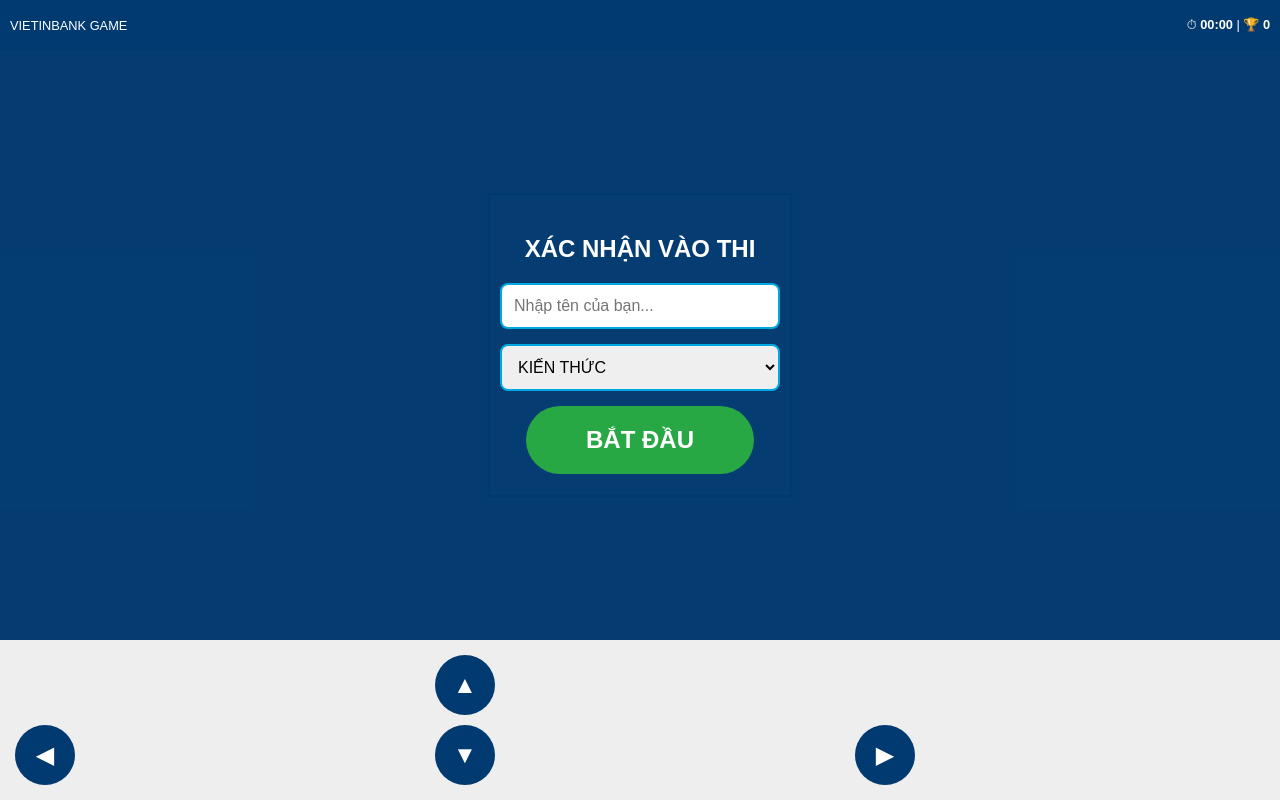
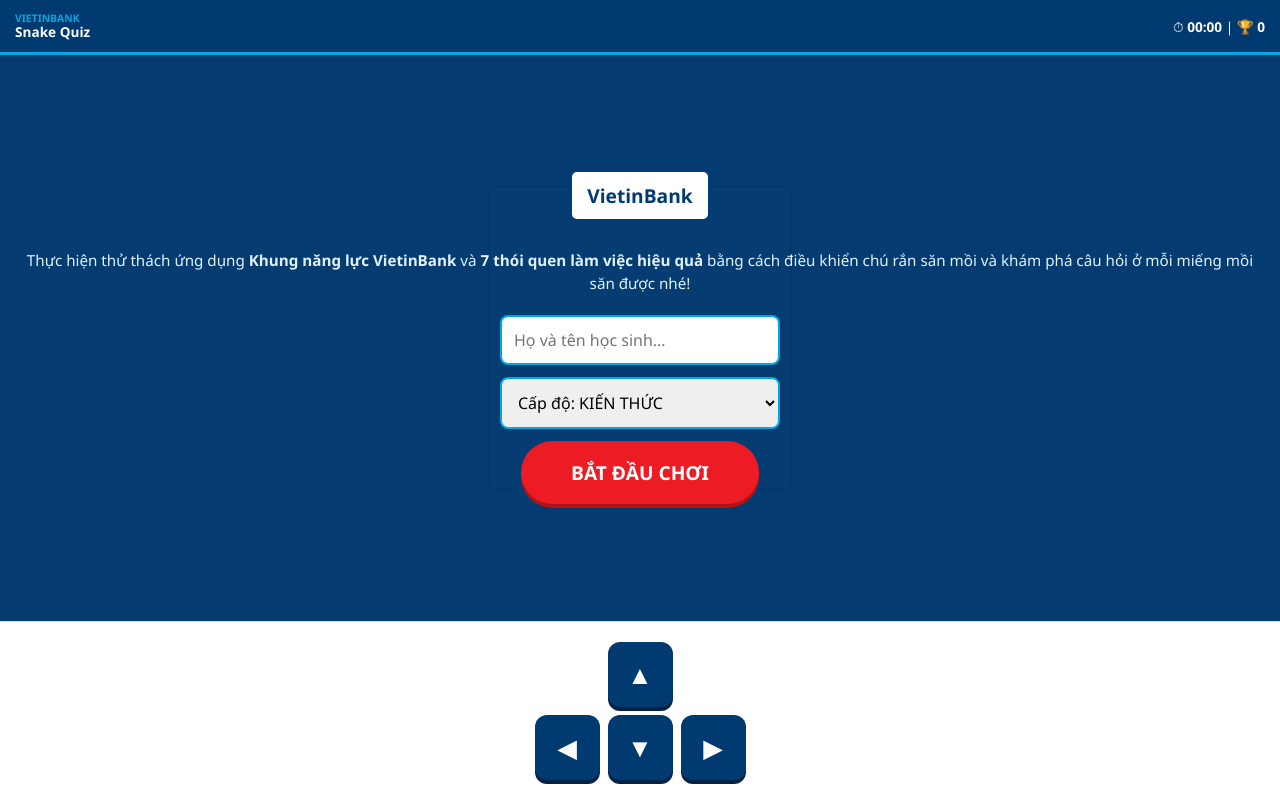
Before and after one commit to hahuongtrang697-lgtm/-ng-d-ng-Khung-n-ng-l-c-VietinBank-v-7-th-i-quen-l-m-vi-c-hi-u-qu-, a plain HTML site: page index.html in a window 1280 px wide. Drawn offline with Linux system fonts and the light colour scheme.

Commit message:
Update index.html

```diff
--- a/index.html
+++ b/index.html
@@ -3,83 +3,147 @@
 <head>
     <meta charset="UTF-8">
     <meta name="viewport" content="width=device-width, initial-scale=1.0, maximum-scale=1.0, user-scalable=no">
-    <title>VietinBank Game</title>
+    <title>VietinBank - Khung năng lực & 7 Thói quen</title>
     <style>
-        :root { --primary: #00a8e1; --secondary: #003a70; --bg: #f4f7f9; --success: #28a745; }
-        * { box-sizing: border-box; font-family: 'Arial', sans-serif; touch-action: manipulation; }
+        :root {
+            --vtb-blue-dark: #003a70;
+            --vtb-blue-light: #00a8e1;
+            --vtb-red: #ed1c24;
+            --bg: #f0f4f7;
+        }
+        * { box-sizing: border-box; font-family: 'Segoe UI', Arial, sans-serif; touch-action: manipulation; }
         body { margin: 0; background: var(--bg); display: flex; flex-direction: column; height: 100vh; overflow: hidden; }
-        header { height: 50px; background: var(--secondary); color: white; display: flex; align-items: center; padding: 0 10px; justify-content: space-between; flex-shrink: 0; }
-        #game-container { flex: 1; position: relative; background: #ddd; display: flex; justify-content: center; align-items: center; }
-        canvas { background: white; border: 2px solid var(--secondary); max-width: 95%; height: auto; }
 
-        .overlay { position: absolute; inset: 0; background: rgba(0, 58, 112, 0.98); display: flex; flex-direction: column; justify-content: center; align-items: center; z-index: 9999; color: white; padding: 20px; }
+        header {
+            height: 55px; background: var(--vtb-blue-dark); color: white;
+            display: flex; align-items: center; padding: 0 15px;
+            justify-content: space-between; border-bottom: 3px solid var(--vtb-blue-light);
+            flex-shrink: 0;
+        }
+
+        #game-container { flex: 1; position: relative; background: #d1d9e0; display: flex; justify-content: center; align-items: center; }
+        canvas { background: white; border: 2px solid var(--vtb-blue-dark); border-radius: 8px; box-shadow: 0 4px 10px rgba(0,0,0,0.1); max-width: 95%; height: auto; }
+
+        /* Lớp phủ mở đầu & Quiz */
+        .overlay {
+            position: absolute; inset: 0; background: rgba(0, 58, 112, 0.98);
+            display: flex; flex-direction: column; justify-content: center; align-items: center;
+            z-index: 9999; color: white; padding: 25px; text-align: center;
+        }
         .hidden { display: none !important; }
 
-        input, select { padding: 12px; width: 100%; max-width: 280px; border-radius: 8px; border: 2px solid var(--primary); margin-bottom: 15px; font-size: 16px; } /* 16px để mobile ko tự zoom */
+        .intro-text { font-size: 0.95rem; line-height: 1.5; margin-bottom: 20px; color: #e0f2ff; }
+        input, select {
+            padding: 12px; width: 100%; max-width: 280px; border-radius: 8px;
+            border: 2px solid var(--vtb-blue-light); margin-bottom: 12px; font-size: 16px;
+        }
 
         .btn-start {
-            background: var(--success); color: white; padding: 20px 60px; border: none; border-radius: 50px;
-            font-size: 1.5rem; font-weight: bold; cursor: pointer; -webkit-tap-highlight-color: transparent;
+            background: var(--vtb-red); color: white; padding: 18px 50px; border: none; border-radius: 50px;
+            font-size: 1.2rem; font-weight: bold; cursor: pointer; box-shadow: 0 4px 0 #b31217;
         }
+        .btn-start:active { transform: translateY(2px); box-shadow: none; }
 
-        .controls { display: grid; grid-template-columns: repeat(3, 1fr); gap: 10px; padding: 15px; background: #eee; flex-shrink: 0; }
-        .ctrl-btn { width: 60px; height: 60px; background: var(--secondary); color: white; border: none; border-radius: 50%; font-size: 1.5rem; }
-        .quiz-card { background: white; color: #333; padding: 20px; border-radius: 12px; width: 100%; max-width: 350px; }
-        .opt-btn { width: 100%; padding: 12px; margin-top: 10px; border: 1px solid #ccc; border-radius: 8px; text-align: left; }
+        /* Bộ điều khiển cụm mũi tên gần nhau */
+        .controls-wrapper {
+            background: #ffffff; padding: 20px 0; border-top: 1px solid #ddd; flex-shrink: 0;
+            display: flex; justify-content: center; align-items: center;
+        }
+        .d-pad {
+            display: grid;
+            grid-template-columns: repeat(3, 65px);
+            grid-template-rows: repeat(2, 65px);
+            gap: 8px;
+        }
+        .ctrl-btn {
+            width: 65px; height: 65px; background: var(--vtb-blue-dark); color: white;
+            border: none; border-radius: 12px; font-size: 1.6rem;
+            display: flex; align-items: center; justify-content: center;
+            box-shadow: 0 4px 0 #002244;
+        }
+        .ctrl-btn:active { background: var(--vtb-blue-light); transform: translateY(2px); box-shadow: none; }
+        .up { grid-column: 2; }
+        .left { grid-column: 1; grid-row: 2; }
+        .down { grid-column: 2; grid-row: 2; }
+        .right { grid-column: 3; grid-row: 2; }
+
+        .quiz-card { background: white; color: #333; padding: 20px; border-radius: 15px; width: 100%; max-width: 350px; border-top: 8px solid var(--vtb-red); }
+        .opt-btn {
+            width: 100%; padding: 14px; margin-top: 10px; border: 1px solid #ddd;
+            border-radius: 8px; text-align: left; background: #f9f9f9; font-weight: 500;
+        }
     </style>
 </head>
 <body>
 
 <header>
-    <div style="font-size: 0.8rem;">VIETINBANK GAME</div>
-    <div style="font-size: 0.8rem;">⏱ <b id="timer">00:00</b> | 🏆 <b id="score">0</b></div>
+    <div style="line-height: 1.2;">
+        <div style="font-size: 0.65rem; color: var(--vtb-blue-light); font-weight: bold;">VIETINBANK</div>
+        <div style="font-size: 0.85rem; font-weight: bold;">Snake Quiz</div>
+    </div>
+    <div style="font-size: 0.85rem;">⏱ <b id="timer">00:00</b> | 🏆 <b id="score">0</b></div>
 </header>
 
 <div id="game-container">
     <canvas id="gameCanvas"></canvas>
 
     <div id="menu-overlay" class="overlay">
-        <h2 style="margin-bottom:20px;">XÁC NHẬN VÀO THI</h2>
-        <input type="text" id="student-name" placeholder="Nhập tên của bạn...">
+        <div style="background: white; padding: 5px; border-radius: 5px; margin-bottom: 15px;">
+             <div style="color:var(--vtb-blue-dark); font-weight: bold; font-size: 1.2rem; padding: 5px 10px;">VietinBank</div>
+        </div>
+        <p class="intro-text">
+            Thực hiện thử thách ứng dụng <b>Khung năng lực VietinBank</b> và <b>7 thói quen làm việc hiệu quả</b> bằng cách điều khiển chú rắn săn mồi và khám phá câu hỏi ở mỗi miếng mồi săn được nhé!
+        </p>
+        <input type="text" id="student-name" placeholder="Họ và tên học sinh...">
         <select id="level-select">
-            <option value="easy">KIẾN THỨC</option>
-            <option value="medium">HIỂU</option>
-            <option value="hard">VẬN DỤNG</option>
+            <option value="easy">Cấp độ: KIẾN THỨC</option>
+            <option value="medium">Cấp độ: HIỂU</option>
+            <option value="hard">Cấp độ: VẬN DỤNG</option>
         </select>
-        <button class="btn-start" id="start-trigger">BẮT ĐẦU</button>
+        <button class="btn-start" id="start-trigger">BẮT ĐẦU CHƠI</button>
     </div>
 
     <div id="quiz-overlay" class="overlay hidden">
         <div class="quiz-card">
-            <h4 id="question-text">...</h4>
+            <h4 id="question-text" style="margin-top:0; color: var(--vtb-blue-dark);">...</h4>
             <div id="options-container"></div>
         </div>
     </div>
 </div>
 
-<div class="controls">
-    <div style="visibility:hidden"></div>
-    <button class="ctrl-btn" onmousedown="setDir('UP')" ontouchstart="setDir('UP')">▲</button>
-    <div style="visibility:hidden"></div>
-    <button class="ctrl-btn" onmousedown="setDir('LEFT')" ontouchstart="setDir('LEFT')">◀</button>
-    <button class="ctrl-btn" onmousedown="setDir('DOWN')" ontouchstart="setDir('DOWN')">▼</button>
-    <button class="ctrl-btn" onmousedown="setDir('RIGHT')" ontouchstart="setDir('RIGHT')">▶</button>
+<div class="controls-wrapper">
+    <div class="d-pad">
+        <button class="ctrl-btn up" ontouchstart="setDir('UP')" onmousedown="setDir('UP')">▲</button>
+        <button class="ctrl-btn left" ontouchstart="setDir('LEFT')" onmousedown="setDir('LEFT')">◀</button>
+        <button class="ctrl-btn down" ontouchstart="setDir('DOWN')" onmousedown="setDir('DOWN')">▼</button>
+        <button class="ctrl-btn right" ontouchstart="setDir('RIGHT')" onmousedown="setDir('RIGHT')">▶</button>
+    </div>
 </div>
 
 <script>
 const CONFIG = {
     settings: { gridSize: 15, fps: 5 },
     data: {
-        easy: [{ q: "Năng lực cốt lõi VietinBank có mấy giá trị?", a: ["5 giá trị", "6 giá trị", "7 giá trị"], c: 1 }, { q: "Thói quen 1 là gì?", a: ["Chủ động", "Hợp lực", "Thấu hiểu"], c: 0 }],
-        medium: [{ q: "Tư duy 'Cùng thắng' là thói quen số mấy?", a: ["4", "5", "6"], c: 0 }],
-        hard: [{ q: "Để 'Thấu hiểu' khách hàng, cần làm gì đầu tiên?", a: ["Nói về sp", "Lắng nghe chân thành", "Giảm giá"], c: 1 }]
+        easy: [
+            { q: "Năng lực cốt lõi VietinBank có mấy giá trị?", a: ["5 giá trị", "6 giá trị", "7 giá trị"], c: 1 },
+            { q: "Thói quen 1 trong 7 thói quen hiệu quả là gì?", a: ["Luôn chủ động", "Hợp lực", "Thấu hiểu"], c: 0 },
+            { q: "VietinBank đề cao giá trị: Khách hàng là...?", a: ["Người trả lương", "Trung tâm", "Người thân"], c: 1 },
+            { q: "Chữ S trong mục tiêu SMART nghĩa là gì?", a: ["Cụ thể", "Đo lường", "Khả thi"], c: 0 },
+            { q: "Kỹ năng làm việc nhóm thuộc năng lực nào?", a: ["Năng lực chuyên môn", "Năng lực hành vi", "Năng lực lãnh đạo"], c: 1 }
+        ],
+        medium: [
+            { q: "Ma trận Eisenhower giúp chúng ta phân loại công việc theo?", a: ["Dễ và Khó", "Khẩn cấp và Quan trọng", "Nhanh và Chậm"], c: 1 },
+            { q: "Tư duy 'Cùng thắng' (Win-Win) là thói quen số mấy?", a: ["Số 4", "Số 5", "Số 6"], c: 0 }
+        ],
+        hard: [
+            { q: "Để thực hiện tốt thói quen 'Thấu hiểu', bạn cần làm gì?", a: ["Ngắt lời khách hàng", "Lắng nghe chân thành", "Nói nhanh các giải pháp"], c: 1 }
+        ]
     }
 };
 
 let canvas, ctx, snake, food, direction, nextDirection, score, gameTimer, seconds, questions, currentQIdx, isPaused, gameState, playerName;
 const GS = CONFIG.settings.gridSize;
 
-// XỬ LÝ SỰ KIỆN BẮT ĐẦU CHO MOBILE
 document.addEventListener('DOMContentLoaded', () => {
     const btn = document.getElementById('start-trigger');
     const startFunc = (e) => {
@@ -98,7 +162,7 @@
 }
 
 function validateAndStart() {
-    if (gameState === 'PLAYING') return; // Tránh chạy 2 lần
+    if (gameState === 'PLAYING') return;
     playerName = document.getElementById('student-name').value.trim();
     if (!playerName) { alert("Vui lòng nhập tên!"); return; }
     startGame();
@@ -128,7 +192,7 @@
     if(direction === 'LEFT') head.x--;
     if(direction === 'RIGHT') head.x++;
     if(head.x < 0 || head.x >= canvas.width/GS || head.y < 0 || head.y >= canvas.height/GS || snake.some(s => s.x === head.x && s.y === head.y)) {
-        alert("Game Over! Điểm của bạn: " + score);
+        alert("Kết thúc! Điểm của bạn: " + score);
         location.reload();
         return;
     }
@@ -139,11 +203,15 @@
 
 function draw() {
     ctx.clearRect(0, 0, canvas.width, canvas.height);
+    // Vẽ thức ăn (Đỏ VietinBank)
     ctx.fillStyle = "#ed1c24";
     ctx.beginPath(); ctx.arc(food.x*GS+GS/2, food.y*GS+GS/2, GS/2-2, 0, Math.PI*2); ctx.fill();
+    // Vẽ rắn (Xanh VietinBank)
     snake.forEach((part, i) => {
         ctx.fillStyle = i === 0 ? "#003a70" : "#00a8e1";
-        ctx.fillRect(part.x*GS+1, part.y*GS+1, GS-2, GS-2);
+        ctx.beginPath();
+        ctx.roundRect(part.x*GS+1, part.y*GS+1, GS-2, GS-2, 4);
+        ctx.fill();
     });
 }
 
@@ -156,7 +224,7 @@
 
 function showQuiz() {
     isPaused = true;
-    const q = questions[currentQIdx];
+    const q = questions[currentQIdx % questions.length];
     document.getElementById('question-text').innerText = q.q;
     const container = document.getElementById('options-container');
     container.innerHTML = '';
@@ -165,8 +233,8 @@
         btn.className = 'opt-btn'; btn.innerText = opt;
         const submitAns = (e) => {
             e.preventDefault();
-            if(i === q.c) { score += 10; alert("ĐÚNG!"); }
-            else { if(snake.length > 1) snake.pop(); alert("SAI!"); }
+            if(i === q.c) { score += 10; alert("Chính xác! +10 điểm"); }
+            else { if(snake.length > 1) snake.pop(); alert("Chưa đúng rồi!"); }
             nextStep();
         };
         btn.addEventListener('touchstart', submitAns);
@@ -182,10 +250,6 @@
     document.getElementById('quiz-overlay').classList.add('hidden');
     isPaused = false;
     spawnFood();
-    if(currentQIdx >= questions.length) {
-        alert("Chúc mừng! Bạn đã hoàn thành bài thi với " + score + " điểm.");
-        location.reload();
-    }
 }
 
 function spawnFood() {
```
